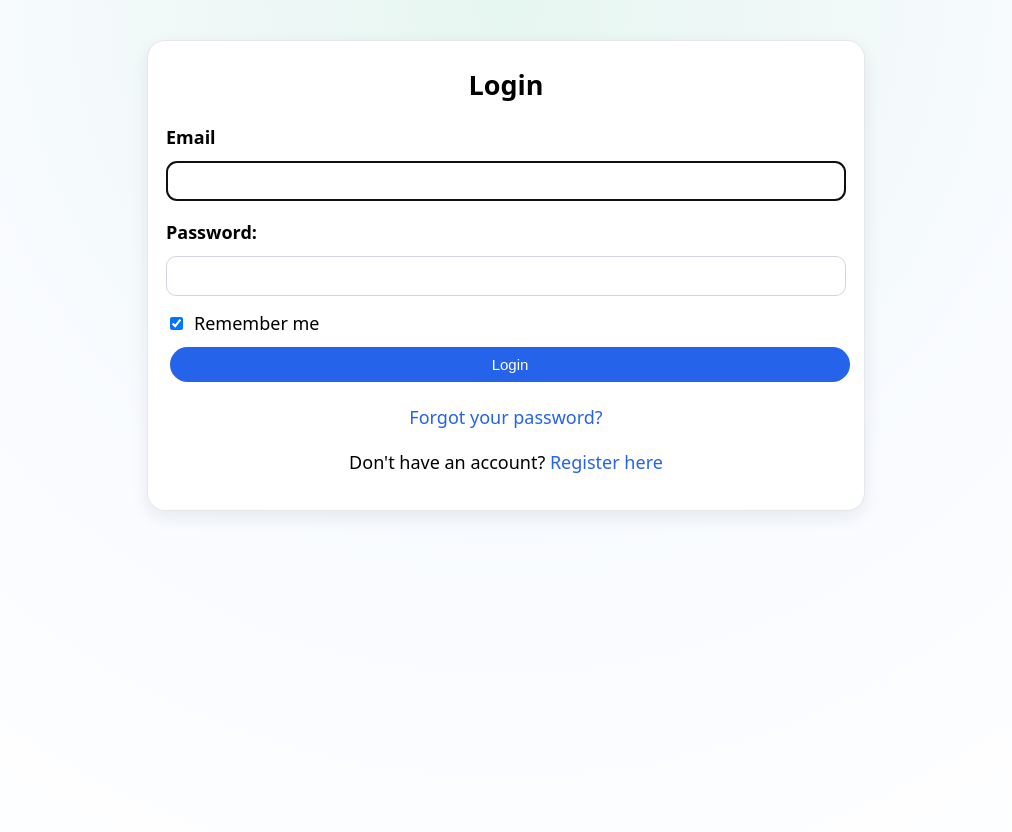
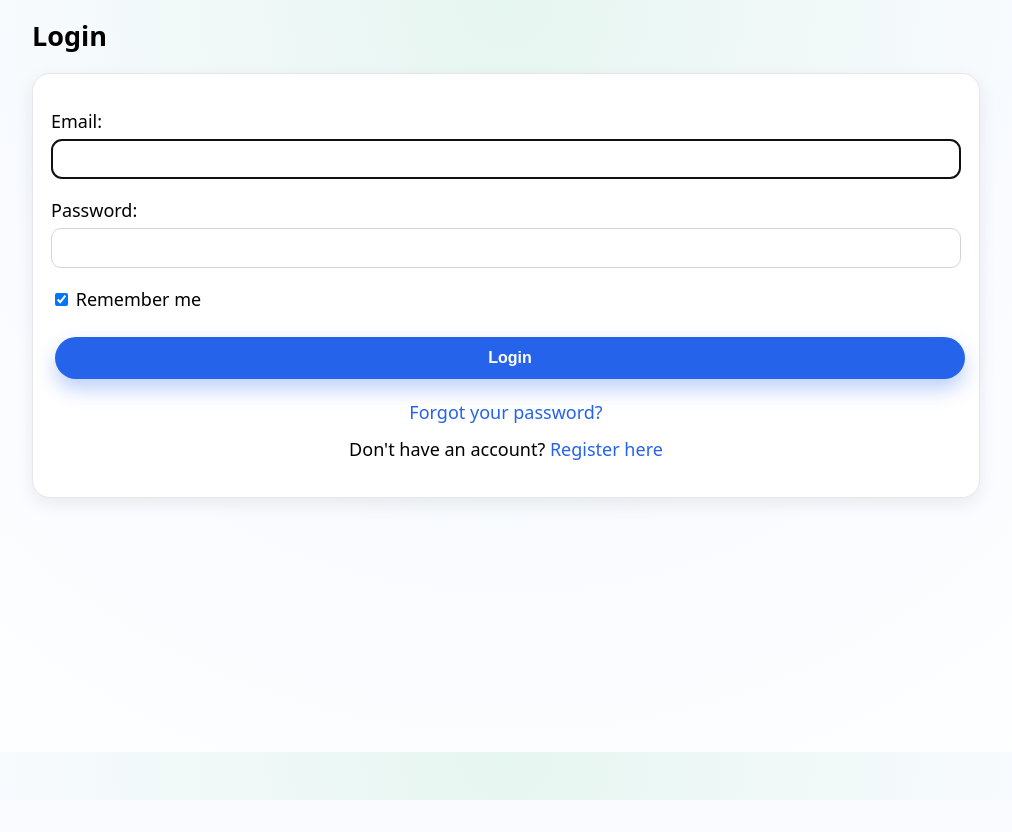
Before and after one commit to thisisalik/my-django-website, a Django app: page /accounts/login/ in a window 1280 px wide. Shown: the whole page, without its empty margins (134-1146 px from the left). After the commit the page ends 800 px from the top, so only its background shows below. Run offline with Django 5.2, Linux system fonts and the light colour scheme; data that the repository does not hold is empty.

Commit message:
changing design

```diff
--- a/core/templates/registration/login.html
+++ b/core/templates/registration/login.html
@@ -6,60 +6,58 @@
   /* hide navbar/header only on login page */
   nav, .navbar, header { display: none !important; }
 
-  /* page wrapper – matches register spacing */
-  .auth-page {
-    min-height: 100vh;
-    display: flex;
-    justify-content: center;
-    align-items: flex-start;
-    padding: 24px 0;
-    box-sizing: border-box;
+  /* same background as register page */
+  body {
+    background: radial-gradient(circle at top, #e6f6f0 0, #f9fbff 55%, #ffffff 100%);
   }
 
-  /* wrapper width (card style comes from base_style.css) */
-  .auth-card {
+  /* match register page input + textarea styling */
+  form input[type="text"],
+  form input[type="email"],
+  form input[type="password"],
+  form select,
+  form textarea {
     width: 100%;
-    max-width: 680px;
-    margin: 0 16px;
+    box-sizing: border-box;
+    border-radius: 10px;
+    border: 1px solid #d1d5db;
+    padding: 9px 11px;
+    margin-top: 4px;
+    font-size: 0.95rem;
+    font-family: inherit;
+    background-color: #fff;
   }
 
-  h2 {
-    text-align: center;
-    margin-bottom: 16px;
+  form textarea {
+    min-height: 140px;
+    resize: vertical;
   }
 
-  form p { margin-bottom: 14px; }
-  label { display: block; font-weight: 600; margin-bottom: 6px; }
+  .primary-btn {
+    width: 100%;
+    padding: 12px 16px;
+    border-radius: 999px;
+    border: none;
+    font-size: 1rem;
+    font-weight: 600;
+    background: #2563eb;
+    color: #fff;
+    cursor: pointer;
+    box-shadow: 0 10px 20px rgba(37,99,235,0.3);
+  }
 
-  .remember-row {
-    display: flex;
-    align-items: center;
-    gap: 8px;
-    margin: 8px 0 4px;
+  .primary-btn:disabled {
+    opacity: 0.6;
+    box-shadow: none;
+    cursor: not-allowed;
   }
 
   .err { color:#b00020; margin-top:6px; }
-
-  .extra-links {
-    text-align: center;
-    margin-top: 16px;
-  }
-
-  .extra-links a {
-    color:#2563eb;
-    text-decoration: none;
-  }
-
-  .extra-links a:hover {
-    text-decoration: underline;
-  }
 </style>
-
-<div class="auth-page">
-  <div class="auth-card t-card">
 
 <h2>Login</h2>
 
+<div class="t-card">
   <form method="post" novalidate>
     {% csrf_token %}
 
@@ -68,34 +66,37 @@
     {% endif %}
 
     <p>
-        <label for="{{ form.username.id_for_label }}">Email</label>
+      <label for="{{ form.username.id_for_label }}">Email:</label>
       {{ form.username }}
-        {% for e in form.username.errors %}
-          <div class="err">{{ e }}</div>
-        {% endfor %}
+      {% for e in form.username.errors %}<div class="err">{{ e }}</div>{% endfor %}
     </p>
 
     <p>
       {{ form.password.label_tag }}
       {{ form.password }}
-        {% for e in form.password.errors %}
-          <div class="err">{{ e }}</div>
-        {% endfor %}
+      {% for e in form.password.errors %}<div class="err">{{ e }}</div>{% endfor %}
     </p>
 
-      <p class="remember-row">
-        <input type="checkbox" name="remember_me" id="id_remember_me" checked>
-        <label for="id_remember_me" style="margin:0;font-weight:500;">Remember me</label>
+    <p>
+      <label>
+        <input type="checkbox" name="remember_me" checked>
+        Remember me
+      </label>
     </p>
 
-      <button type="submit" class="btn btn-primary btn-full">Login</button>
+    <button type="submit" class="primary-btn">Login</button>
   </form>
 
-    <div class="extra-links">
-      <a href="{% url 'password_reset' %}">Forgot your password?</a>
-      <p>Don't have an account? <a href="{% url 'register' %}">Register here</a></p>
-    </div>
-
+  <div class="extra-links" style="text-align:center;margin-top:14px;">
+    <a href="{% url 'password_reset' %}" style="color:#2563eb;text-decoration:none;">
+      Forgot your password?
+    </a>
+    <p style="margin-top:10px;">
+      Don't have an account?
+      <a href="{% url 'register' %}" style="color:#2563eb;text-decoration:none;">
+        Register here
+      </a>
+    </p>
   </div>
 </div>
 {% endblock %}
```
Lines whose indentation alone changed are shown as unchanged.
